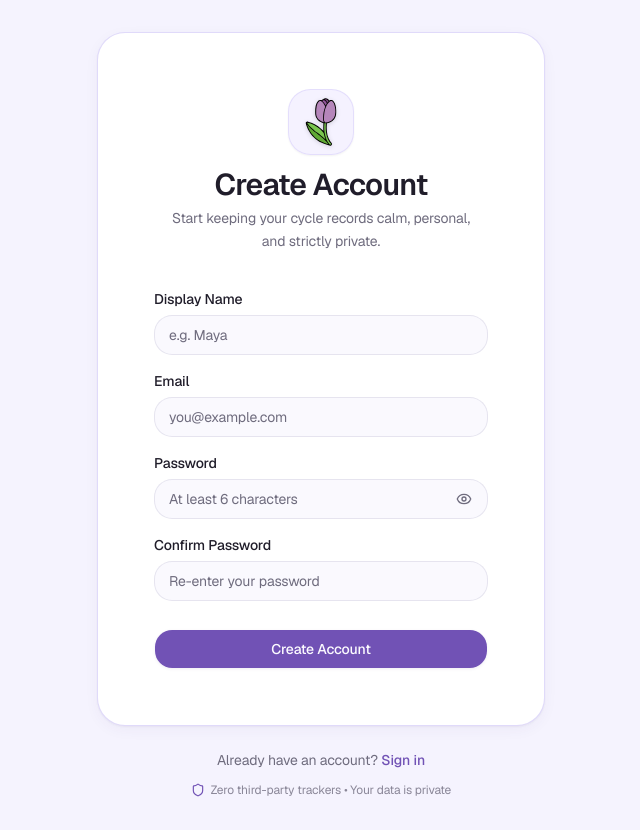
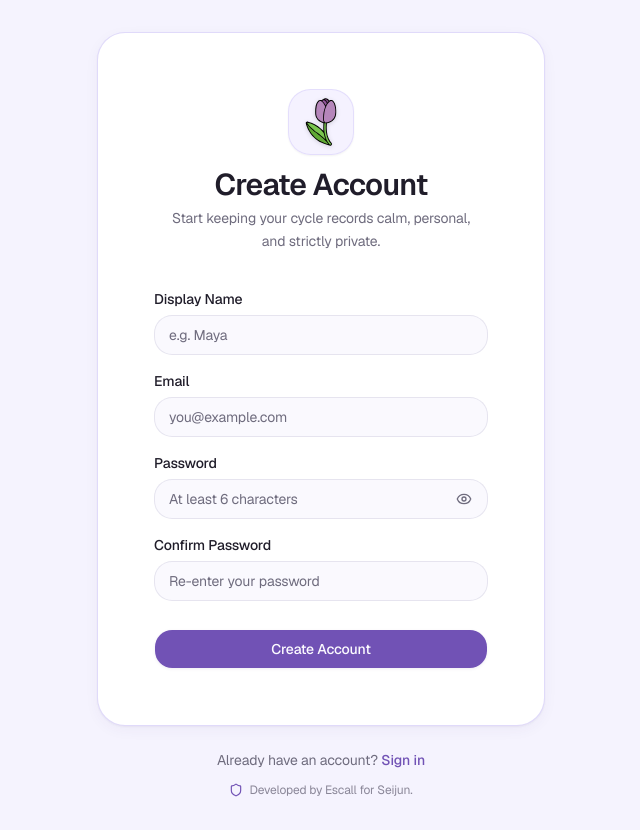
Before and after one commit to escall-dev/redi, a Next.js app: page /register in a window 1280 px wide. Shown: the whole page, without its empty margins (319-959 px from the left). Built offline with nearby package versions, Linux system fonts and the light colour scheme.

Commit message:
add: renamed the footer credits

```diff
--- a/components/auth/register-form.tsx
+++ b/components/auth/register-form.tsx
@@ -209,7 +209,7 @@ export function RegisterForm() {
 
         <div className="flex items-center justify-center gap-1.5 text-xs text-muted-foreground/80">
           <Shield className="size-3.5 text-primary" />
-          <span>Zero third-party trackers • Your data is private</span>
+          <span>Developed by Escall for Seijun.</span>
         </div>
       </div>
     </div>
```
